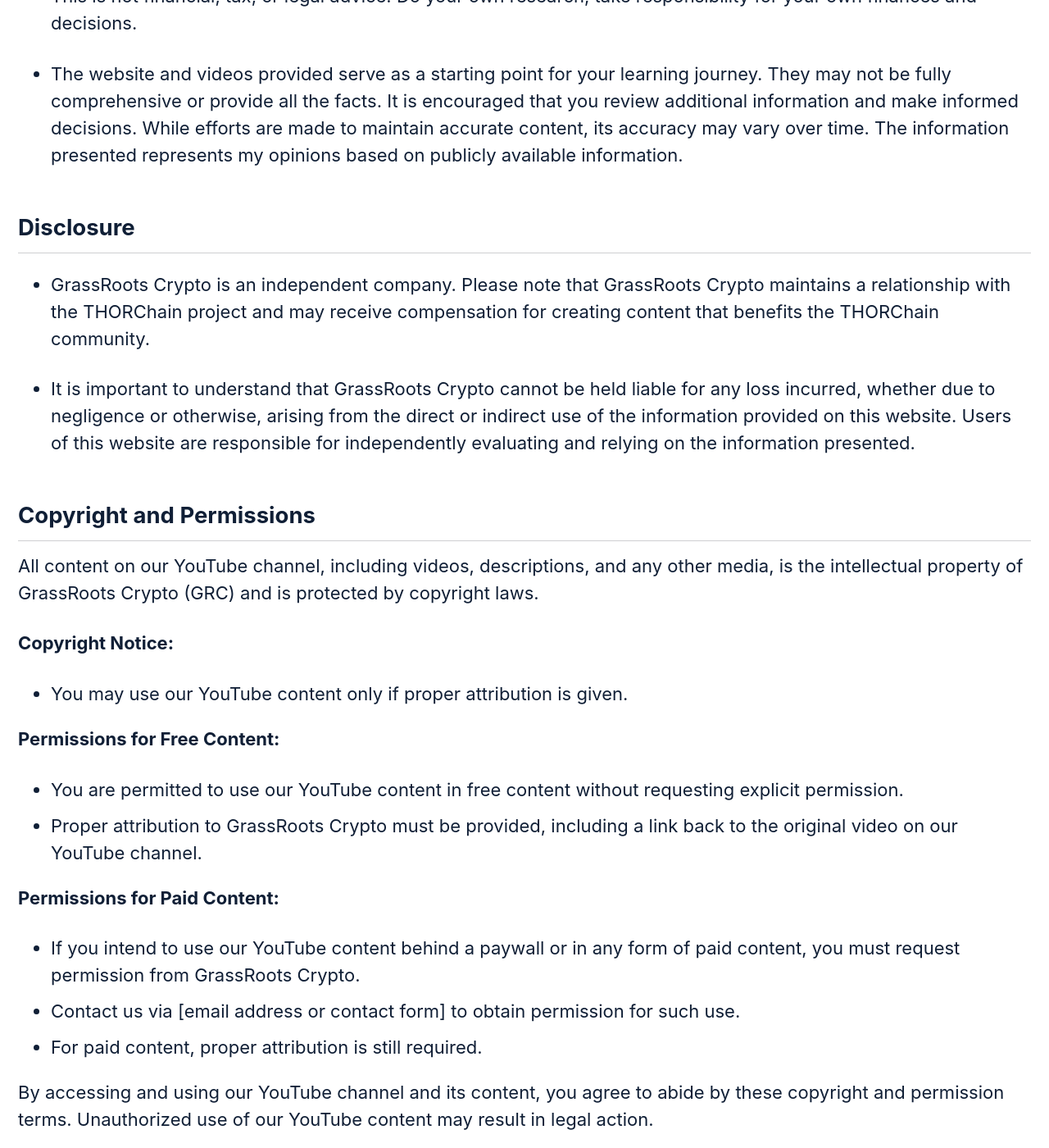
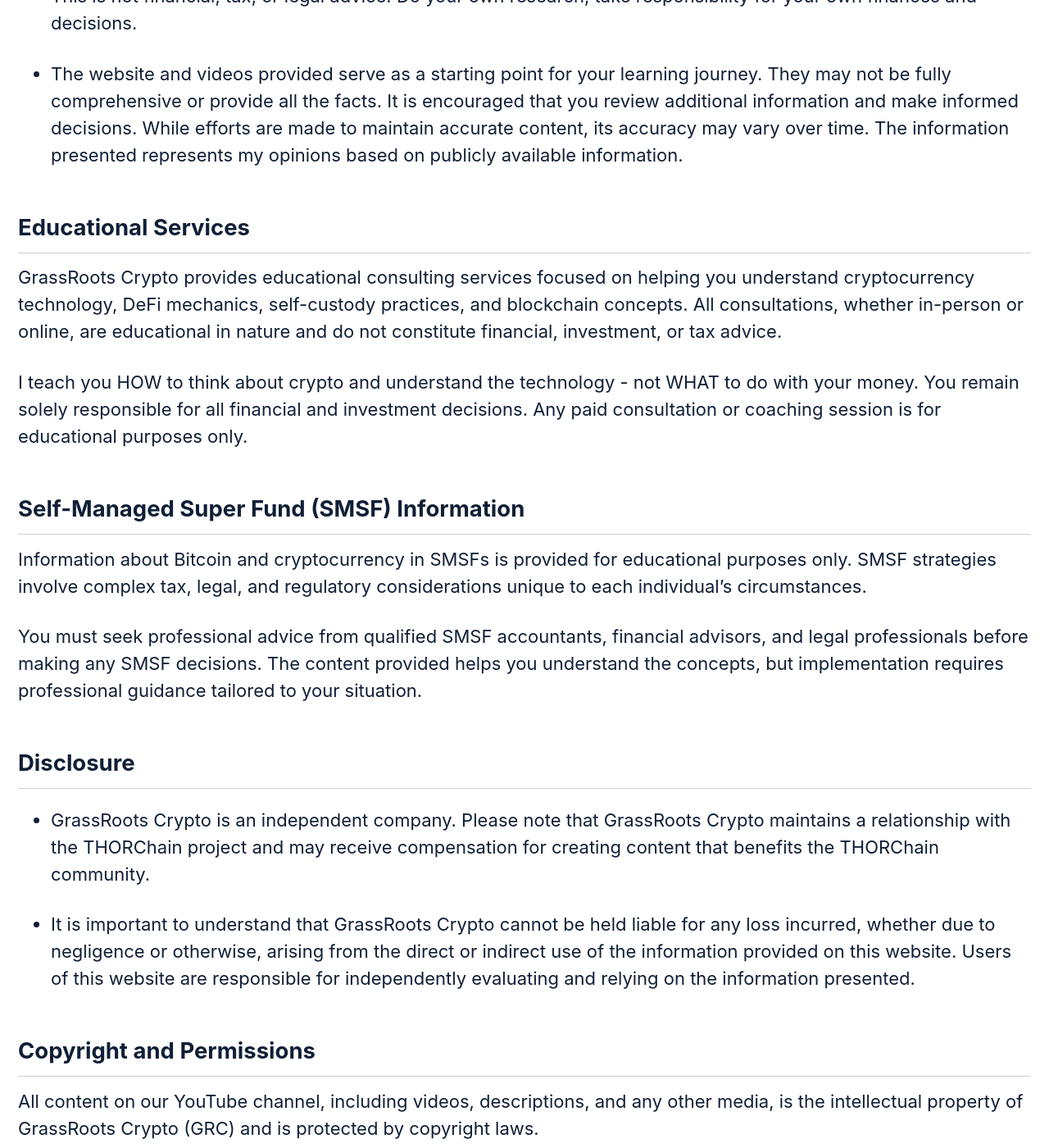
Before and after one commit to GrassRootsCrypto/GrassRootsCrypto.github.io, a Jekyll site: the page built from _pages/disclaimer.md, in a window 1280 px wide and 1400 px high, scrolled down 425 px. Shown: the whole window at 82% size. Built offline with Jekyll 4.4.1, drawn with Linux system fonts in a browser that asks for light colours; cached includes are drawn as plain includes; some of the changed text lies outside the part shown.

Commit message:
Update disclaimer with educational services and SMSF clauses
High priority updates:
- Fix missing contact info placeholder (line 40) with actual email and contact form link
- Add Educational Services section clarifying consultations are educational, not financial advice
- Emphasize teaching "how to think" vs "what to do" with money

Medium priority updates:
- Add SMSF-specific disclaimer given Bitcoin SMSF content focus
- Clarify need for professional SMSF accountants/advisors for implementation
- Distinguish between understanding concepts (education) vs implementation (requires professionals)

Protects against confusion between educational consultations and financial advice.

🤖 Generated with [Claude Code](https://claude.com/claude-code)

Co-Authored-By: Claude <noreply@anthropic.com>

```diff
--- a/_pages/disclaimer.md
+++ b/_pages/disclaimer.md
@@ -14,6 +14,18 @@ THIS IS NOT FINANCIAL, TAX OR LEGAL ADVICE. DO YOUR OWN RESEARCH, TAKE RESPONSIB
 - This is not financial, tax, or legal advice. Do your own research, take responsibility for your own finances and decisions.
 
 - The website and videos provided serve as a starting point for your learning journey. They may not be fully comprehensive or provide all the facts. It is encouraged that you review additional information and make informed decisions. While efforts are made to maintain accurate content, its accuracy may vary over time. The information presented represents my opinions based on publicly available information.
+
+## Educational Services
+
+GrassRoots Crypto provides educational consulting services focused on helping you understand cryptocurrency technology, DeFi mechanics, self-custody practices, and blockchain concepts. All consultations, whether in-person or online, are educational in nature and do not constitute financial, investment, or tax advice.
+
+I teach you HOW to think about crypto and understand the technology - not WHAT to do with your money. You remain solely responsible for all financial and investment decisions. Any paid consultation or coaching session is for educational purposes only.
+
+## Self-Managed Super Fund (SMSF) Information
+
+Information about Bitcoin and cryptocurrency in SMSFs is provided for educational purposes only. SMSF strategies involve complex tax, legal, and regulatory considerations unique to each individual's circumstances.
+
+You must seek professional advice from qualified SMSF accountants, financial advisors, and legal professionals before making any SMSF decisions. The content provided helps you understand the concepts, but implementation requires professional guidance tailored to your situation.
 
 ## Disclosure
 
@@ -37,7 +49,7 @@ All content on our YouTube channel, including videos, descriptions, and any othe
 **Permissions for Paid Content:**
 
 - If you intend to use our YouTube content behind a paywall or in any form of paid content, you must request permission from GrassRoots Crypto.
-- Contact us via [email address or contact form] to obtain permission for such use.
+- Contact us via info@grassrootscrypto.io or our [contact form](/contact/) to obtain permission for such use.
 - For paid content, proper attribution is still required.
 
 By accessing and using our YouTube channel and its content, you agree to abide by these copyright and permission terms. Unauthorized use of our YouTube content may result in legal action.
```
